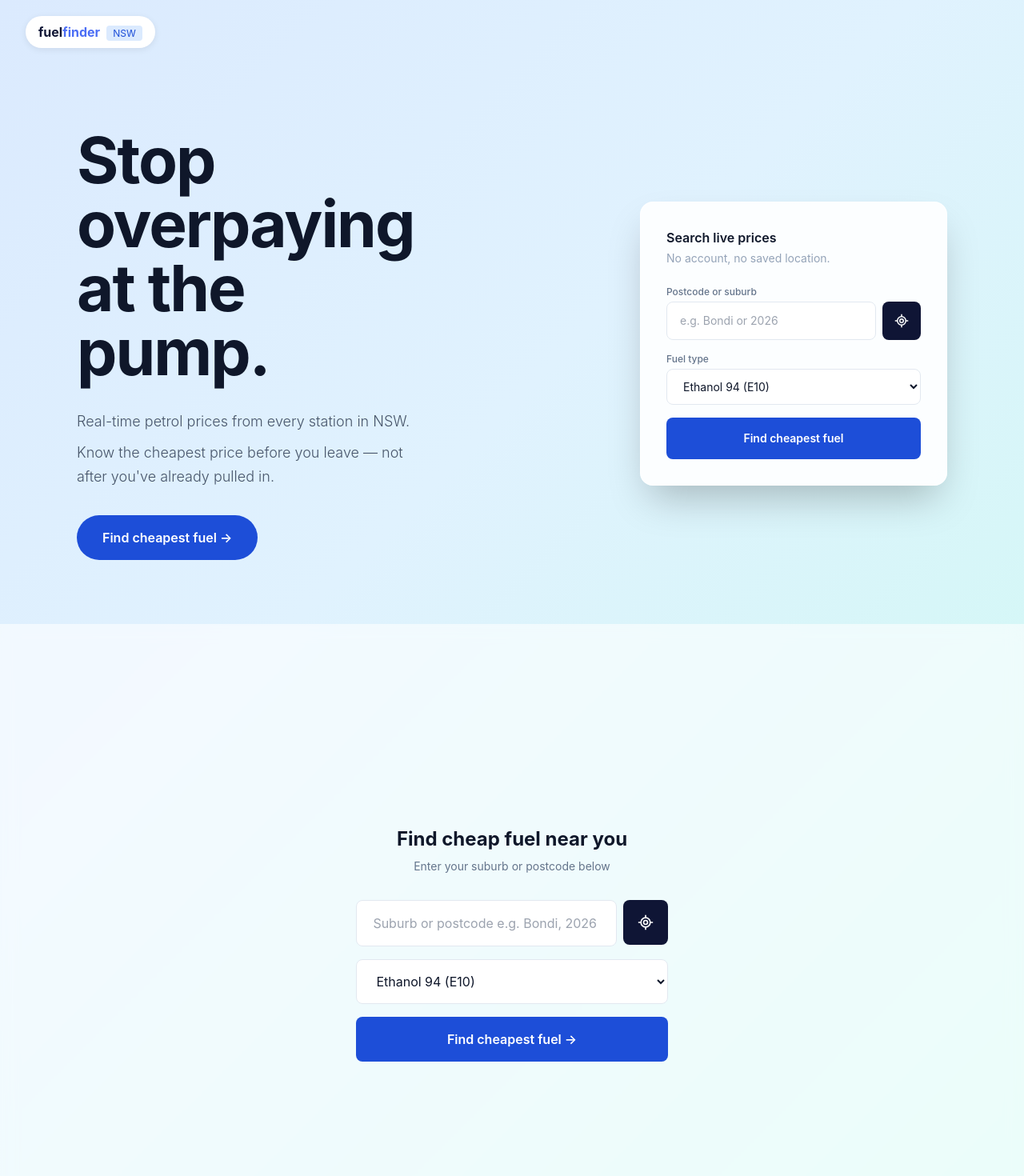
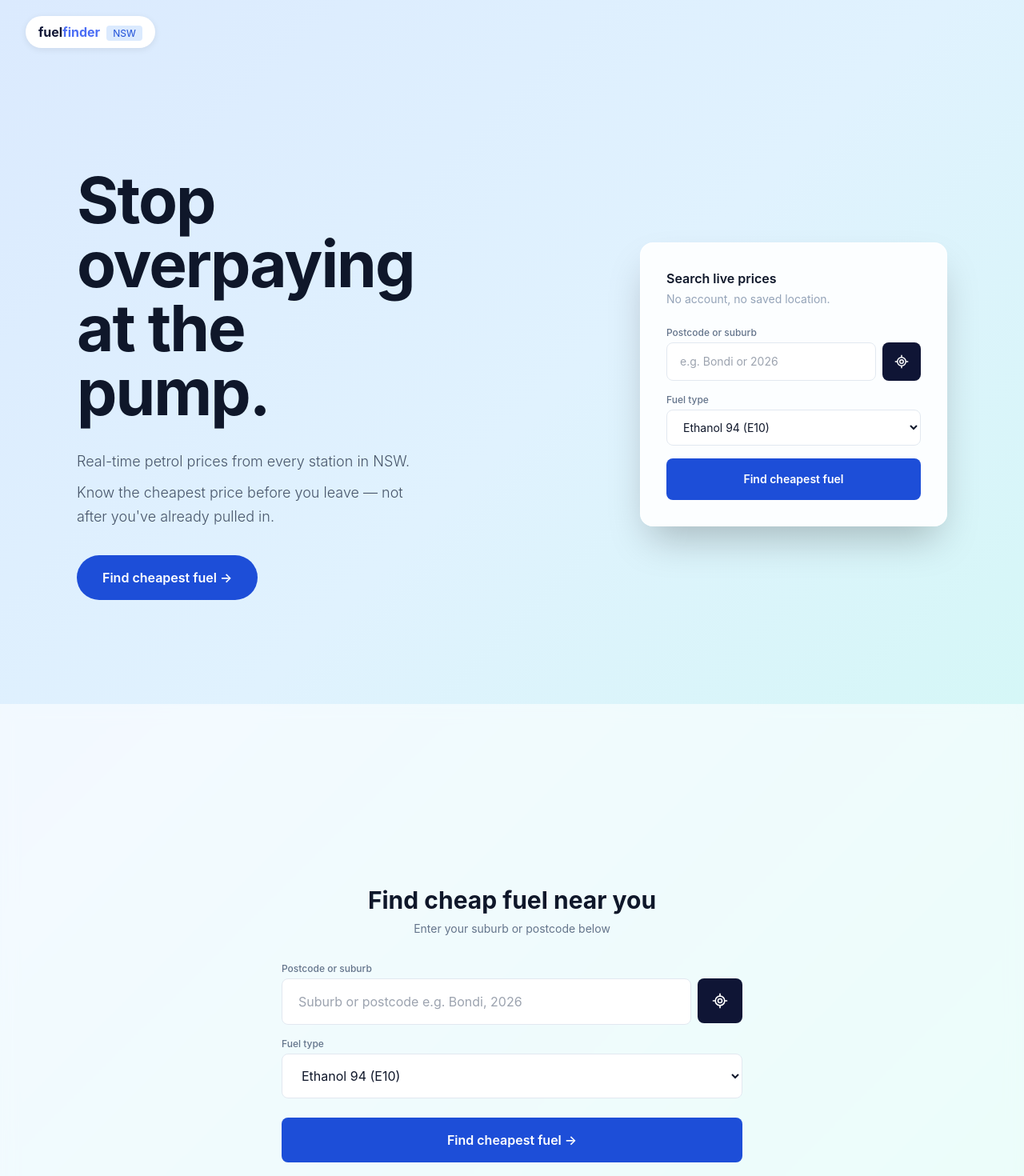
Before and after one commit to AneetKaur033/petrol-price-finder, a React (Vite) app: page / in a window 1280 px wide. Shown: the top 1470 px of the page at 80% size. Built offline with nearby package versions, Linux system fonts and the light colour scheme.

Commit message:
fix full search layout, hero full screen height

```diff
--- a/src/App.tsx
+++ b/src/App.tsx
@@ -100,7 +100,6 @@ function App() {
     setLoading(true)
     setError(null)
     try {
-      // If we already have coords from GPS, use them directly
       if (lastSearchCoords && search === searchLabel) {
         await fetchByCoords(lastSearchCoords.lat, lastSearchCoords.lng, fuelType)
         return
@@ -212,14 +211,14 @@ function App() {
   // ─── LANDING PAGE ───────────────────────────────────────────────
   if (page === 'landing') {
     return (
-      <div className="min-h-screen" style={{
+      <div style={{
         background: 'linear-gradient(135deg, #dbeafe 0%, #e0f2fe 40%, #ccfbf1 100%)',
         fontFamily: "'Inter', -apple-system, BlinkMacSystemFont, sans-serif"
       }}>
 
-        {/* Nav — logo in white pill only */}
-        <div className="px-8 py-5 flex items-center" style={{ backgroundColor: 'transparent' }}>
-          <div className="px-4 py-2" style={{ backgroundColor: 'white', borderRadius: '50px', boxShadow: '0 2px 8px rgba(0,0,0,0.08)' }}>
+        {/* Nav */}
+        <div className="px-8 py-5" style={{ backgroundColor: 'transparent' }}>
+          <div className="inline-flex px-4 py-2" style={{ backgroundColor: 'white', borderRadius: '50px', boxShadow: '0 2px 8px rgba(0,0,0,0.08)' }}>
             <h1 className="text-base font-bold" style={{ color: '#0f1535' }}>
               fuel<span style={{ color: '#4c6ef5' }}>finder</span>
               <span className="text-xs font-normal ml-2 px-2 py-0.5" style={{ backgroundColor: '#dbeafe', color: '#1d4ed8', borderRadius: '4px' }}>NSW</span>
@@ -227,8 +226,9 @@ if (page === 'landing') {
           </div>
         </div>
 
-        {/* Hero */}
-        <div className="max-w-6xl mx-auto px-8 py-20 flex flex-col md:flex-row items-center gap-16">
+        {/* Hero — min screen height */}
+        <div className="min-h-screen flex items-center">
+          <div className="max-w-6xl mx-auto px-8 py-12 w-full flex flex-col md:flex-row items-center gap-16">
 
             {/* Left */}
             <div className="flex-1">
@@ -243,9 +243,11 @@ if (page === 'landing') {
               </p>
               <button
                 onClick={() => {
-                const el = document.getElementById('full-search')
-                if (el) {
-                  const y = el.getBoundingClientRect().top + window.scrollY
+                  const target = window.innerWidth >= 768
+                    ? document.getElementById('full-search')
+                    : document.getElementById('search-panel')
+                  if (target) {
+                    const y = target.getBoundingClientRect().top + window.scrollY
                     window.scrollTo({ top: y, behavior: 'smooth' })
                   }
                 }}
@@ -256,8 +258,8 @@ if (page === 'landing') {
               </button>
             </div>
 
-          {/* Right: compact search panel */}
-          <div className="w-full md:w-96 p-8 shadow-2xl" style={{ backgroundColor: 'rgba(255,255,255,0.9)', backdropFilter: 'blur(10px)', borderRadius: '16px', border: '1px solid rgba(255,255,255,0.8)' }}>
+            {/* Right: search panel */}
+            <div id="search-panel" className="w-full md:w-96 p-8 shadow-2xl" style={{ backgroundColor: 'rgba(255,255,255,0.9)', backdropFilter: 'blur(10px)', borderRadius: '16px', border: '1px solid rgba(255,255,255,0.8)' }}>
               <p className="font-semibold text-base mb-1" style={{ color: '#0f172a' }}>Search live prices</p>
               <p className="text-sm mb-6" style={{ color: '#94a3b8' }}>No account, no saved location.</p>
 
@@ -319,12 +321,19 @@ if (page === 'landing') {
               </button>
             </div>
           </div>
+        </div>
 
-        {/* Full width search section */}
-            <div id="full-search" className="px-8 py-16 min-h-screen flex items-center" style={{ backgroundColor: 'rgba(255,255,255,0.6)', backdropFilter: 'blur(10px)' }}>          <div className="max-w-xl mx-auto">
-            <p className="text-2xl font-bold mb-2 text-center" style={{ color: '#0f172a' }}>Find cheap fuel near you</p>
+        {/* Full width search — desktop only, full screen height */}
+        <div
+          id="full-search"
+          className="hidden md:flex flex-col justify-center items-center min-h-screen px-8"
+          style={{ backgroundColor: 'rgba(255,255,255,0.6)', backdropFilter: 'blur(10px)' }}
+        >
+          <div className="w-full max-w-xl">
+            <p className="text-3xl font-bold mb-2 text-center" style={{ color: '#0f172a' }}>Find cheap fuel near you</p>
             <p className="text-sm text-center mb-8" style={{ color: '#64748b' }}>Enter your suburb or postcode below</p>
 
+            <label className="text-xs font-medium mb-1 block" style={{ color: '#64748b' }}>Postcode or suburb</label>
             <div className="flex gap-2 mb-4">
               <input
                 type="text"
@@ -353,10 +362,11 @@ if (page === 'landing') {
               </button>
             </div>
 
+            <label className="text-xs font-medium mb-1 block" style={{ color: '#64748b' }}>Fuel type</label>
             <select
               value={fuelType}
               onChange={e => setFuelType(e.target.value)}
-              className="w-full px-5 py-4 text-base mb-4 focus:outline-none"
+              className="w-full px-5 py-4 text-base mb-6 focus:outline-none"
               style={{ border: '1px solid #e2e8f0', color: '#0f172a', backgroundColor: 'white', borderRadius: '8px' }}
             >
               {FUEL_TYPES.map(f => (
@@ -470,10 +480,7 @@ if (page === 'landing') {
           )}
 
           {/* Fill Cost Calculator */}
-          <div
-            className="mb-5 p-4"
-            style={{ backgroundColor: '#0f1535', borderRadius: '12px' }}
-          >
+          <div className="mb-5 p-4" style={{ backgroundColor: '#0f1535', borderRadius: '12px' }}>
             <p className="text-xs font-semibold uppercase tracking-wider mb-3" style={{ color: 'rgba(255,255,255,0.5)' }}>
               Fill Cost Calculator
             </p>
@@ -591,15 +598,10 @@ if (page === 'landing') {
                       onMouseEnter={e => (e.currentTarget.style.backgroundColor = '#f0f4ff')}
                       onMouseLeave={e => (e.currentTarget.style.backgroundColor = isExpanded ? '#f0f4ff' : 'white')}
                     >
-                      {/* Rank */}
-                      <div
-                        className="shrink-0 mr-4 text-center w-5"
-                        style={{ color: index === 0 ? '#16a34a' : '#cbd5e1' }}
-                      >
+                      <div className="shrink-0 mr-4 text-center w-5" style={{ color: index === 0 ? '#16a34a' : '#cbd5e1' }}>
                         <p className="text-sm font-bold">{index + 1}</p>
                       </div>
 
-                      {/* Station info */}
                       <div className="flex-1 min-w-0 mr-4">
                         <div className="flex items-center gap-2 flex-wrap mb-0.5">
                           {index === 0 && (
@@ -628,25 +630,18 @@ if (page === 'landing') {
                         )}
                       </div>
 
-                      {/* Price */}
                       <div className="shrink-0 text-right">
                         {fillCost ? (
                           <>
-                            <p className="text-3xl font-bold leading-none" style={{ color: '#16a34a' }}>
-                              {fillCost}
-                            </p>
-                            <p className="text-xs mt-1" style={{ color: '#94a3b8' }}>
-                              {price!.price}¢/litre
-                            </p>
+                            <p className="text-3xl font-bold leading-none" style={{ color: '#16a34a' }}>{fillCost}</p>
+                            <p className="text-xs mt-1" style={{ color: '#94a3b8' }}>{price!.price}¢/litre</p>
                             {fillSaving && parseFloat(fillSaving) > 0 && (
                               <p className="text-xs mt-0.5" style={{ color: '#dc2626' }}>+${fillSaving} vs cheapest</p>
                             )}
                           </>
                         ) : (
                           <>
-                            <p className="text-3xl font-bold leading-none" style={{ color: getPriceColor(price!.price) }}>
-                              {price!.price}
-                            </p>
+                            <p className="text-3xl font-bold leading-none" style={{ color: getPriceColor(price!.price) }}>{price!.price}</p>
                             <p className="text-xs mt-1" style={{ color: '#94a3b8' }}>¢/litre</p>
                             {saving && parseFloat(saving) > 0 && (
                               <p className="text-xs mt-1" style={{ color: '#16a34a' }}>Save {saving}¢</p>
```
Lines whose indentation alone changed are shown as unchanged.
